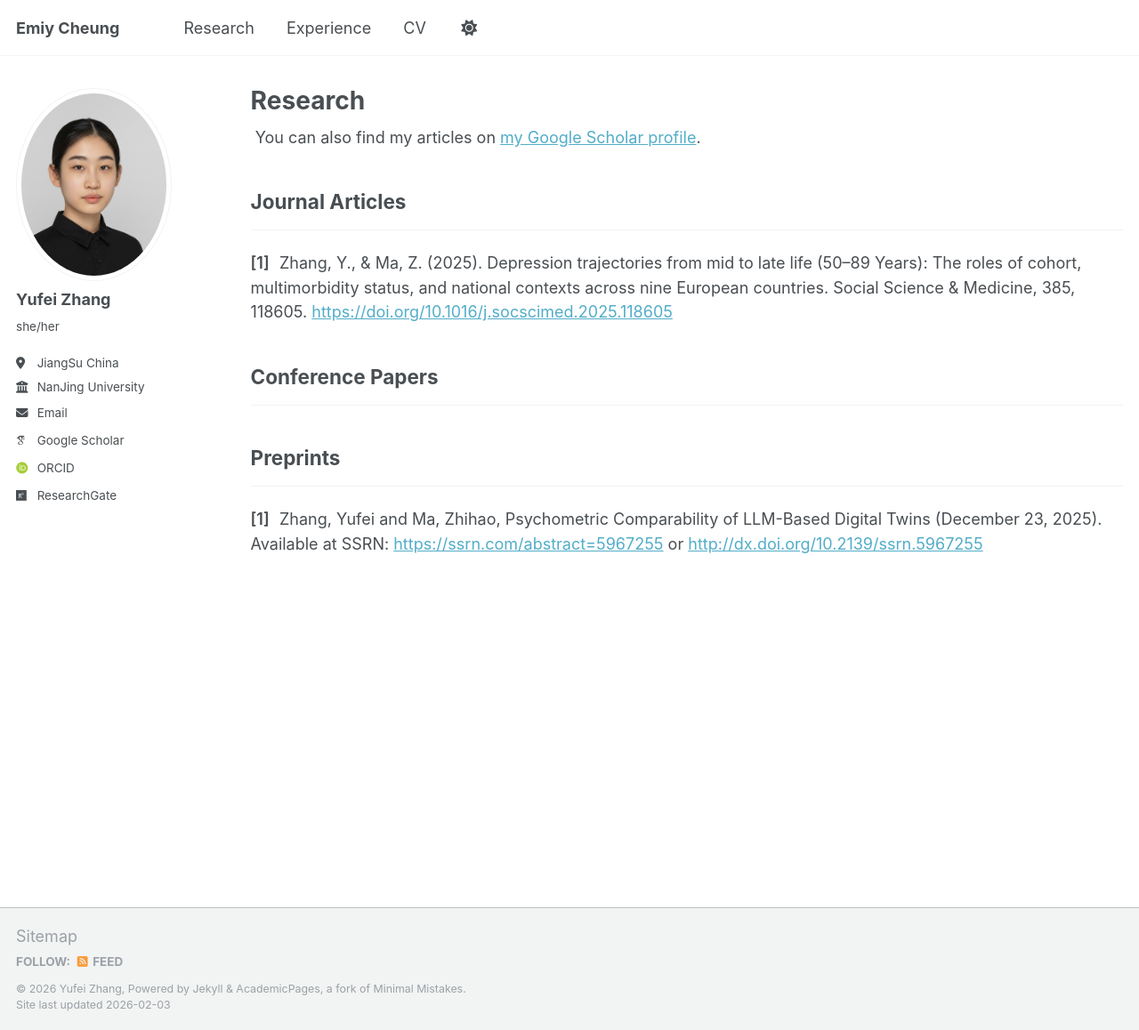
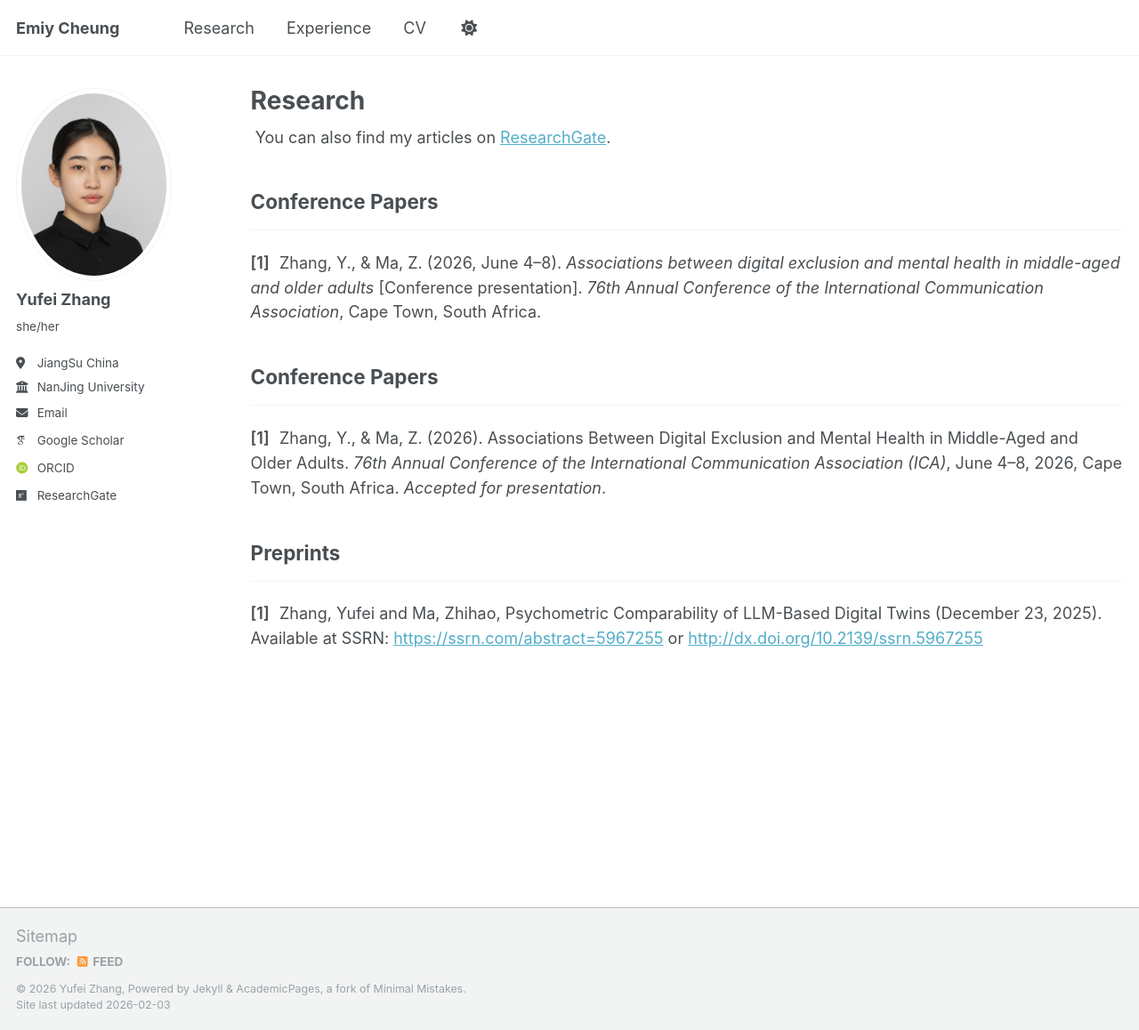
Before and after one commit to Emily-Cheung-1902/Emily-Cheung-1902.github.io, a Jekyll site: the page built from _pages/publications.html, in a window 1280 px wide and 1158 px high. Shown: the whole window at 89% size. Built offline with Jekyll 4.4.1, drawn with Linux system fonts in a browser that asks for light colours; some web fonts are replaced.

Commit message:
Update publications.html

```diff
--- a/_pages/publications.html
+++ b/_pages/publications.html
@@ -5,12 +5,10 @@ permalink: /publications/
 author_profile: true
 ---
 
-{% if site.author.googlescholar %}
-  <div class="wordwrap">
-    You can also find my articles on
-    <a href="{{ site.author.googlescholar }}">my Google Scholar profile</a>.
-  </div>
-{% endif %}
+<div class="wordwrap">
+  You can also find my articles on
+  <a href="https://www.researchgate.net/profile/Yufei-Zhang-74/">ResearchGate</a>.
+</div>
 
 <style>
   .pub-section { margin: 1.25rem 0 2rem 0; }
@@ -19,18 +17,21 @@ author_profile: true
   .pub-item a { word-break: break-word; }
 </style>
 
-<h2>Journal Articles</h2><hr />
+<h2>Conference Papers</h2><hr />
 <div class="pub-section">
   <p class="pub-item">
     <span class="pub-num">[1]</span>
-    Zhang, Y., &amp; Ma, Z. (2025). Depression trajectories from mid to late life (50–89 Years): The roles of cohort, multimorbidity status, and national contexts across nine European countries. Social Science &amp; Medicine, 385, 118605.
-    <a href="https://doi.org/10.1016/j.socscimed.2025.118605">https://doi.org/10.1016/j.socscimed.2025.118605</a>
+    Zhang, Y., &amp; Ma, Z. (2026, June 4–8). <em>Associations between digital exclusion and mental health in middle-aged and older adults</em> [Conference presentation]. <em>76th Annual Conference of the International Communication Association</em>, Cape Town, South Africa.
   </p>
 </div>
 
+
 <h2>Conference Papers</h2><hr />
 <div class="pub-section">
-  <!-- 暂时没有就留空；以后按同样格式继续加 <p class="pub-item">...</p> -->
+  <p class="pub-item">
+    <span class="pub-num">[1]</span>
+    Zhang, Y., &amp; Ma, Z. (2026). Associations Between Digital Exclusion and Mental Health in Middle-Aged and Older Adults. <em>76th Annual Conference of the International Communication Association (ICA)</em>, June 4–8, 2026, Cape Town, South Africa. <em>Accepted for presentation</em>.
+  </p>
 </div>
 
 <h2>Preprints</h2><hr />
```
